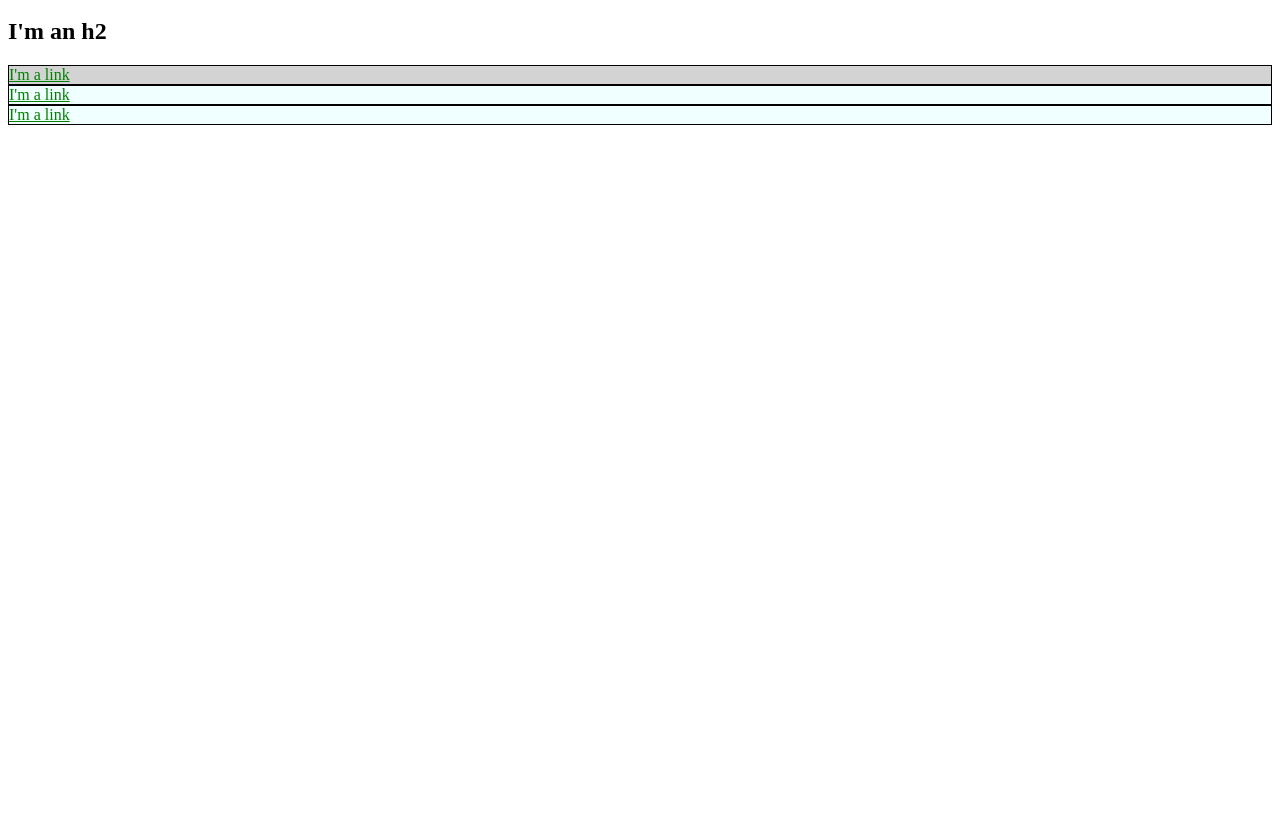
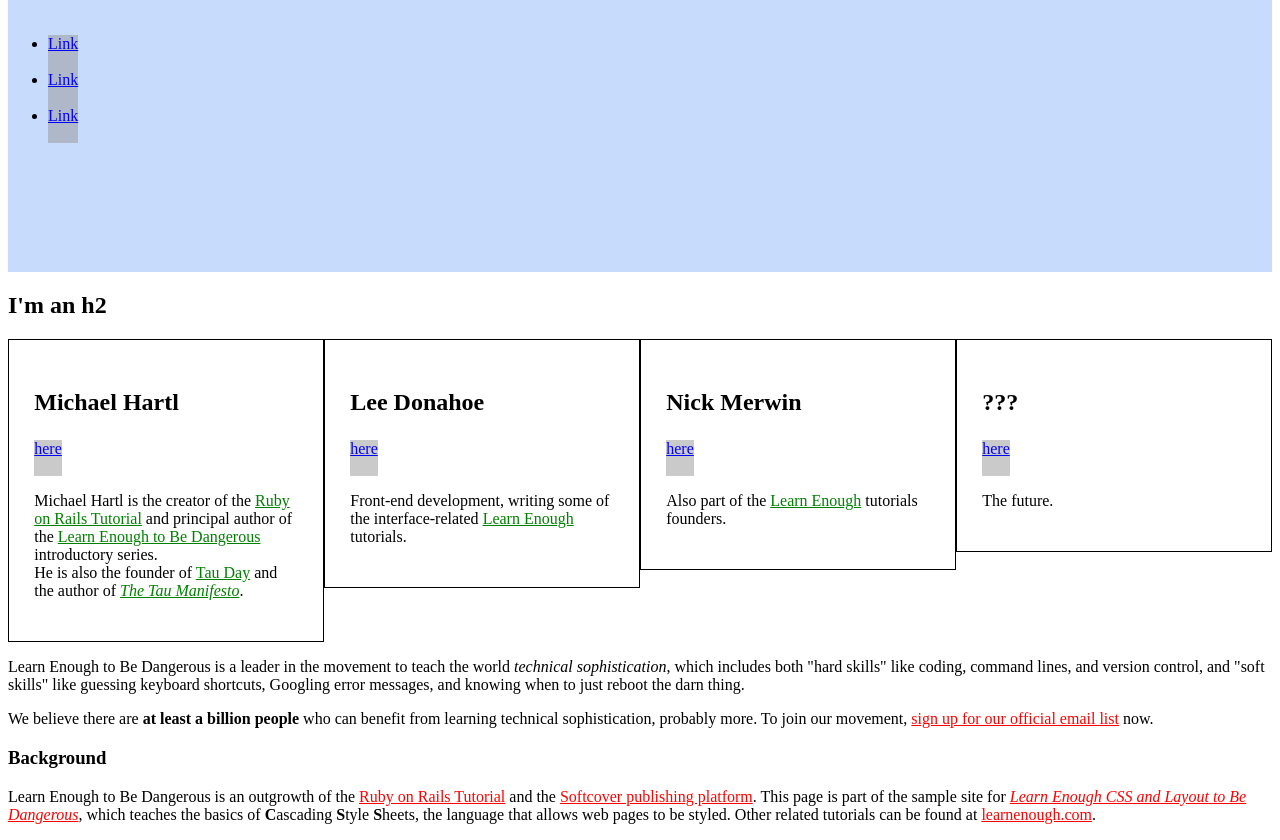
Before and after one commit to laurstevenson/laurstevenson-css, a plain HTML site: page index.html in a window 1280 px wide. Shown: the part 136-976 px from the top of the page. Before the commit the page ends 800 px from the top, so only its background shows below. Drawn offline with Linux system fonts and the light colour scheme.

Commit message:
Add floats and modify styling

```diff
--- a/index.html
+++ b/index.html
@@ -4,48 +4,144 @@
     <title>Test page: Don't Panic</title>
     <meta charset="utf-8">
     <style>
+      /* GLOBAL STYLES */
+          h1 {
+            font-size: 7vw;
+            margin-top: 0;
+          }
           a {
-        color: red;
+            color: #f00;
           }
-      #exec-bio {
-        background-color: lightgrey;
+
+          /* HERO STYLES */
+          .full-hero {
+            background-color: #c7dbfc;
+            height: 50vh;
           }
-      #first-link {
-        background-color: orange;
+
+          /* SOCIAL STYLES */
+          .social-link {
+            background: rgba(150, 150, 150, 0.5);
+            color: blue;
+            display: inline-block;
+            height: 36px;
+          }
+
+          /* BIO STYLES */
+          .bio-wrapper {
+            font-size: 24px;
+          }
+          .bio-wrapper:after {
+          visibility: hidden;
+          display: block;
+          font-size: 0;
+          content: " ";
+          clear: both;
+          height: 0;
           }
           .bio-box {
             border: 1px solid black;
+            box-sizing: border-box;
+            float: left;
+            font-size: 1rem;
+            padding: 2%;
+            width: 25%;
           }
-      .bio-box a {
+          .bio-box h3 {
+            font-size: 1.5em;
+          }
+          .bio-copy {
+            font-size: 1em;
+          }
+          .bio-copy a {
             color: green;
-      }
-      .midlight {
-        background-color: azure
           }
     </style>
   </head>
 <body>
+  <div class="full-hero hero-home">
     <h1>I'm an h1</h1>
     <ul>
-      <li id="first-link">
-        <a href="https://example.com">Link</a>
+      <li>
+        <a href="https://example.com" class="social-link show">Link</a>
       </li>
       <li>
-        <a href="https://example.com">Link</a>
+        <a href="https://example.com" class="social-link show">Link</a>
       </li>
       <li>
-        <a href="https://example.com">Link</a>
+        <a href="https://example.com" class="social-link show">Link</a>
       </li>
     </ul>
+  </div>
     <h2>I'm an h2</h2>
-    <div id="exec-bio" class="bio-box midlight">
-      <a href="https://example.com">I'm a link</a>
+
+    <div class="bio-wrapper">
+      <div class="bio-box">
+        <h3>Michael Hartl</h3>
+        <a href="https://twitter.com/mhartl" class="social-link show">here</a>
+        <div class="bio-copy">
+          <p>
+            Michael Hartl is the creator of the <a href="https://www.railstutorial.org/"> Ruby on Rails Tutorial</a> and principal author of the <a href="https://learnenough.com/">Learn Enough to Be Dangerous</a> introductory series.<br>
+            He is also the founder of <a href="http://tauday.com/">Tau Day</a> and the author of <a href="http://tauday.com/tau-manifesto"><em>The Tau Manifesto</em></a>.
+          </p>
         </div>
-    <div class="bio-box midlight">
-      <a href="https://example.com">I'm a link</a>
       </div>
-    <div class="bio-box midlight">
-      <a href="https://example.com">I'm a link</a>
+      <div class="bio-box">
+        <h3>Lee Donahoe</h3>
+        <a href="https:/twitter.com" class="social-link show">here</a>
+        <div class="bio-copy">
+          <p>
+            Front-end development, writing some of the interface-related <a href="https://learnenough.com">Learn Enough</a> tutorials.
+          </p>
         </div>
+      </div>
+      <div class="bio-box">
+        <h3>Nick Merwin</h3>
+        <a href="https://twitter.com" class="social-link show">here</a>
+        <div class="bio-copy">
+          <p>
+            Also part of the <a href="https://learnenough.com">Learn Enough</a> tutorials founders.
+          </p>
+        </div>
+      </div>
+      <div class="bio-box">
+        <h3>???</h3>
+        <a href="https://twitter.com" class="social-link show">here</a>
+        <div class="bio-copy">
+          <p>
+            The future.
+          </p>
+        </div>
+      </div>
+    </div>
+
+    <p>
+    Learn Enough to Be Dangerous is a leader in the movement to teach the
+    world <em>technical sophistication</em>, which includes both "hard
+    skills" like coding, command lines, and version control, and "soft
+     skills" like guessing keyboard shortcuts, Googling error messages, and
+    knowing when to just reboot the darn thing.
+  </p>
+  <p>
+    We believe there are <strong>at least a billion people</strong> who can
+    benefit from learning technical sophistication, probably more. To join
+    our movement,
+    <a href="https://learnenough.com/#email_list">sign up for our official
+    email list</a> now.
+  </p>
+  <h3>Background</h3>
+  <p>
+    Learn Enough to Be Dangerous is an outgrowth of the
+    <a href="https://www.railstutorial.org/">Ruby on Rails Tutorial</a> and the
+    <a href="https://www.softcover.io/">Softcover publishing platform</a>.
+    This page is part of the sample site for
+    <a href="https://learnenough.com/css-tutorial"><em>Learn Enough CSS and
+    Layout to Be Dangerous</em></a>, which teaches the basics of
+    <strong>C</strong>ascading <strong>S</strong>tyle
+    <strong>S</strong>heets, the language that allows web pages to be styled.
+    Other related tutorials can be found at
+    <a href="https://learnenough.com/">learnenough.com</a>.
+  </p>
+
   </body>
 </html>
```
Lines whose indentation alone changed are shown as unchanged.
